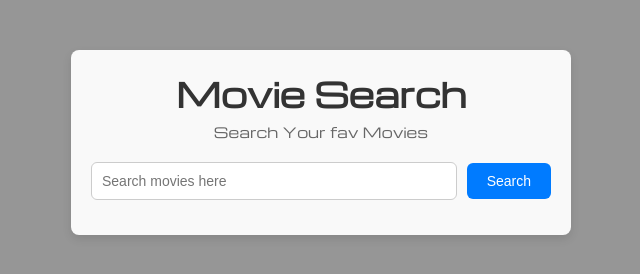
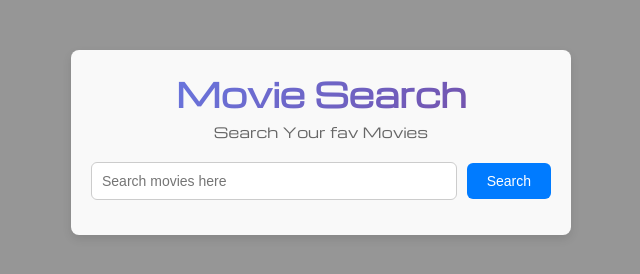
Before and after one commit to anurag-hash-agile/find-movie-engine, a plain HTML site: page index.html in a window 1280 px wide. Shown: the whole page, without its empty margins (319-959 px from the left). Drawn offline with nearby package versions, Linux system fonts and the light colour scheme.

Commit message:
updated file

```diff
--- a/Assets/css/style.css
+++ b/Assets/css/style.css
@@ -26,6 +26,10 @@ body{
   margin: 0;
   font-size: 33px;
   color: #333;
+  background: linear-gradient(135deg, #667eea 0%, #764ba2 100%);
+  -webkit-background-clip: text;
+  -webkit-text-fill-color: transparent;
+  background-clip: text;
 }
 
 .header p {
```
